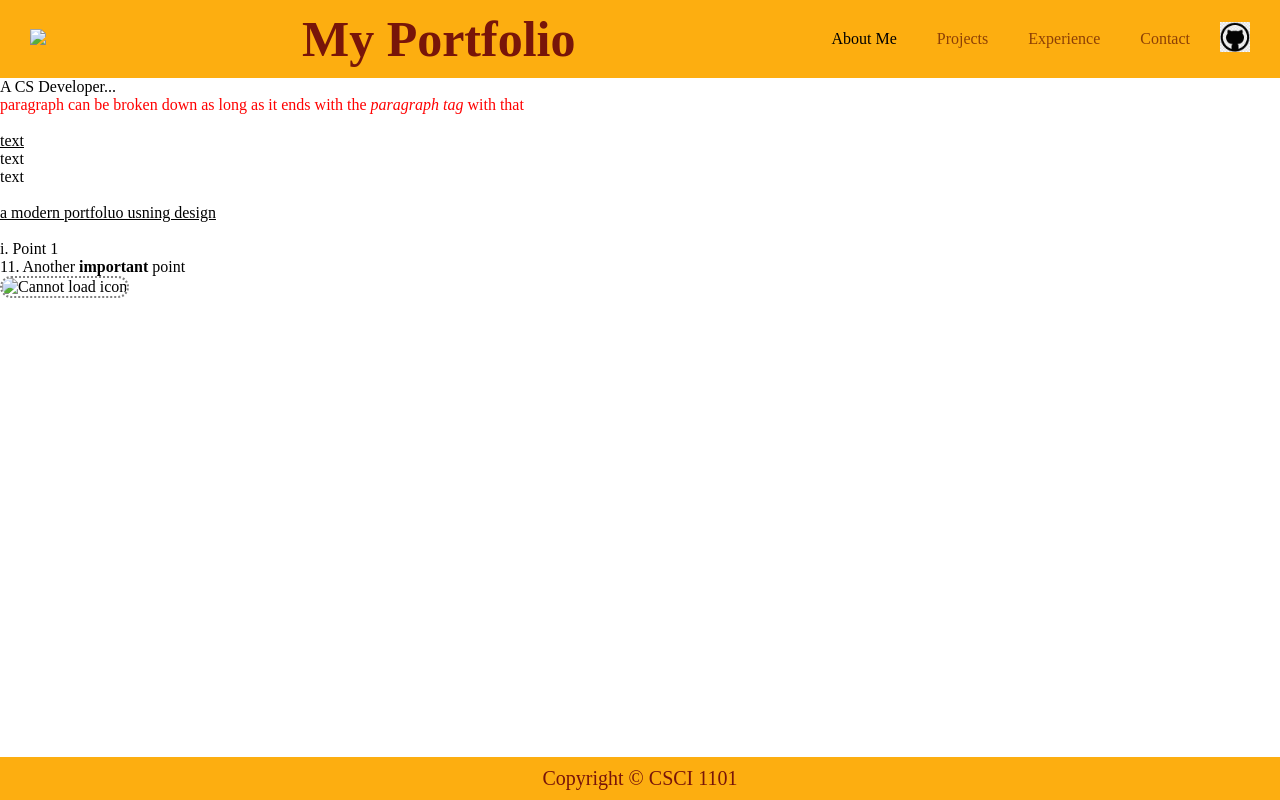
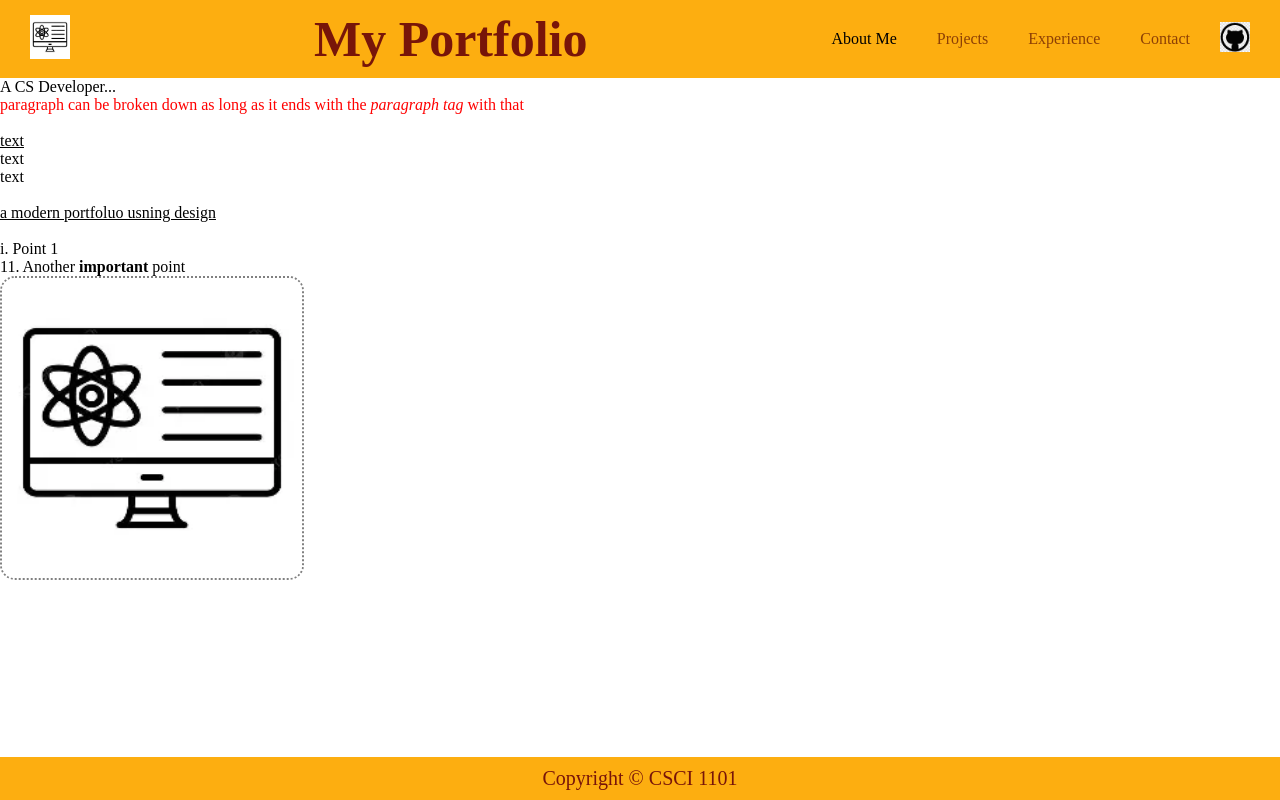
Before and after one commit to almaguerbriana/myPortfolio, a plain HTML site: page index.html in a window 1280 px wide. Drawn offline with Linux system fonts and the light colour scheme.

Commit message:
fixed icon links

```diff
--- a/index.html
+++ b/index.html
@@ -2,13 +2,13 @@
 <html>
     <head>
         <link rel="stylesheet" href="styles.css">
-        <link rel="shortcut icon" href="icon/icon.png.webp">
+        <link rel="shortcut icon" href="icon/icon.png">
         <title>Home</title>
     </head>
     <body>
         <header>
             <div class="logo">
-                <img src="icon/icon.png.webp">
+                <img src="icon/icon.png">
             </div>
             <!--heading tag, h1, h2, h3...,h6-->
             <h1>My Portfolio</h1>
@@ -21,7 +21,7 @@
             </ul>
 
             <div class="socials">
-                <a href="https://github.com/almaguerbriana" target="_blank"><img src="github-logo.png"></a>
+                <a href="https://github.com/almaguerbriana" target="_blank"><img src="icon/github-logo.png"></a>
 
             </div>
         </header>
@@ -50,7 +50,7 @@
                 <li>11. Another <b>important</b> point</li>
             </ol>
 
-            <img class="home-image" src="icon/icon.png.webp" width="300px" height="300px" alt="Cannot load icon">
+            <img class="home-image" src="icon/icon.png" width="300px" height="300px" alt="Cannot load icon">
         </div>
 
         <footer>
```
Also changed, not shown: experience.html (+2 -2 lines), projects.html (+2 -2 lines), icon/github-logo.png (renamed from github-logo.png), icon/icon.png (renamed from icon.webp).
